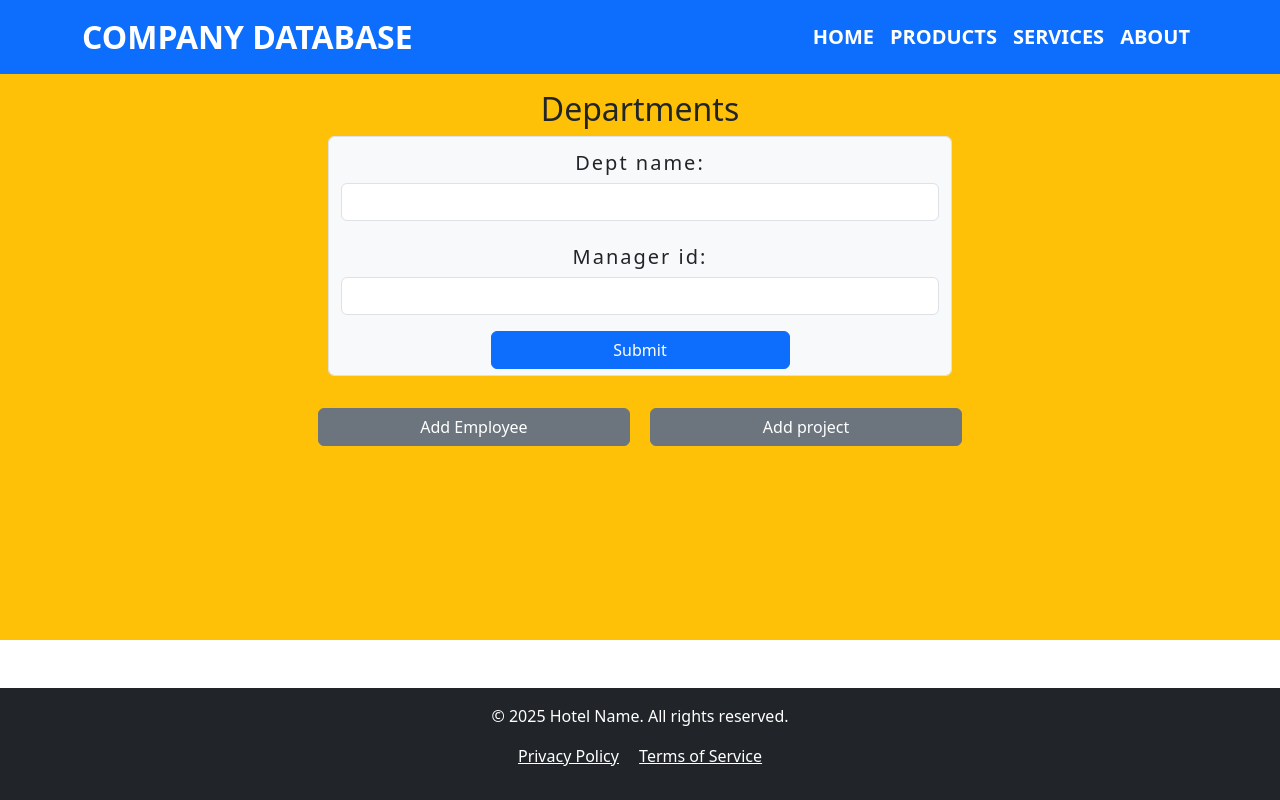
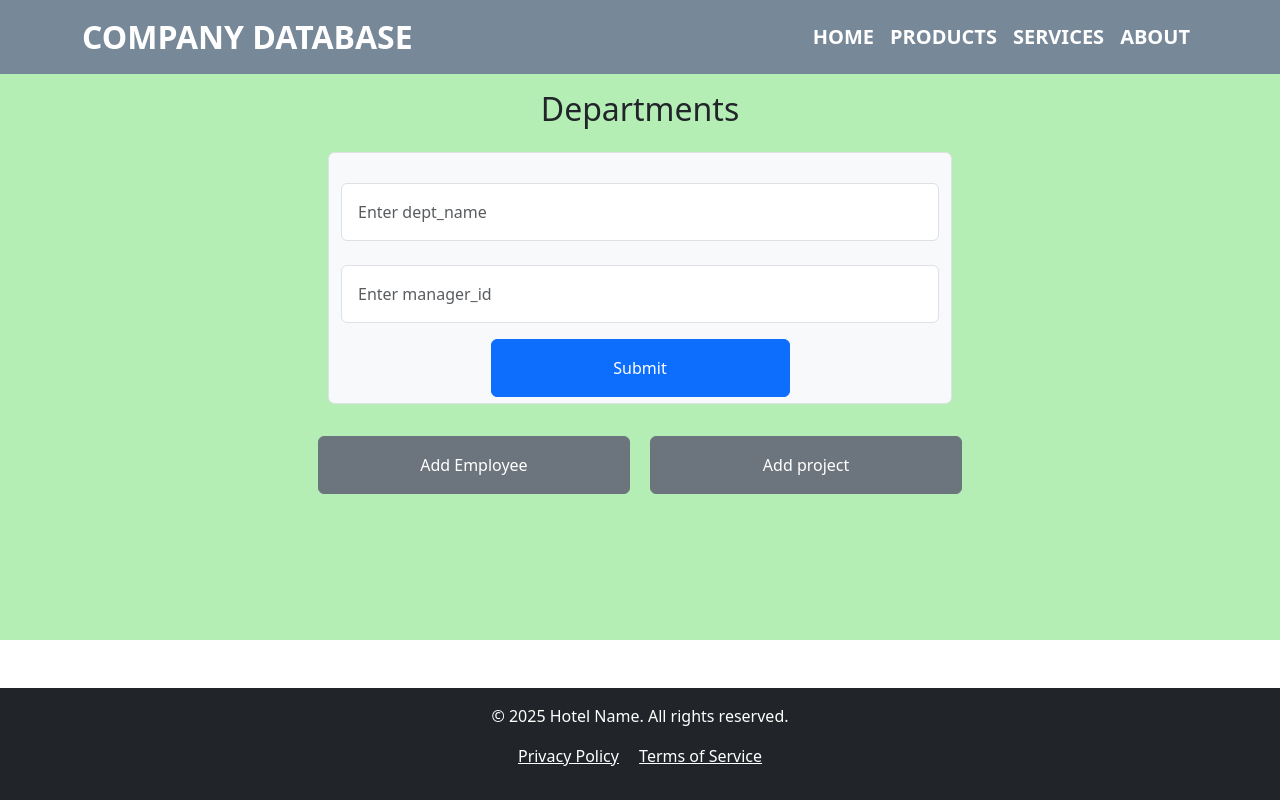
Before and after one commit to Atyya-Elkhamy/django_project2, a Django app: page /page3/ in a window 1280 px wide. Run offline with Django 5.2, Linux system fonts and the light colour scheme; some libraries are stand-ins or nearby versions.

Commit message:
some modifications on layout

```diff
--- a/page3/forms.py
+++ b/page3/forms.py
@@ -6,7 +6,15 @@ class DepForm(forms.ModelForm):
         model = Department
         fields = '__all__'
         widgets = {
-            'dep_id': forms.TextInput(attrs={'class': 'form-control'}),
-            'dept_name': forms.TextInput(attrs={'class': 'form-control'}),
-            'manager_id': forms.TextInput(attrs={'class': 'form-control'}),
+            field: forms.TextInput(attrs={'class': 'form-control p-3 mt-4',"placeholder":f"Enter {field}"})
+            for field in ['dep_id','dept_name','manager_id']
         }
+        labels ={
+            field : ""
+            for field in ['dep_id','dept_name','manager_id']
+        }
+        # widgets = {
+        #     'dep_id': forms.TextInput(attrs={'class': 'form-control'}),
+        #     'dept_name': forms.TextInput(attrs={'class': 'form-control'}),
+        #     'manager_id': forms.TextInput(attrs={'class': 'form-control'}),
+        # }
--- a/project/static/css/base.css
+++ b/project/static/css/base.css
@@ -5,5 +5,8 @@ html, body {
 }
 
 main {
-    flex: 1; /* Pushes the footer to the bottom */
+    flex: 1;
 }
+nav{
+    background-color: lightslategrey !important;
+}
--- a/project/static/css/dept.css
+++ b/project/static/css/dept.css
@@ -1,10 +1,3 @@
-label{
-    margin:5px;
-    font-size:20px;
-    letter-spacing:2px;
+#main{
+    background-color: rgb(181, 238, 181);
 }
-form ul {
-    list-style-type: none;
-    padding: 0;
-    margin: 0;
-}
--- a/project/static/css/project.css
+++ b/project/static/css/project.css
@@ -0,0 +1,3 @@
+#main{
+    background-color: rgb(181, 238, 181);
+}
--- a/project/static/js/project.js
+++ b/project/static/js/project.js
@@ -1,5 +1,5 @@
 window.addEventListener("load",function(){
-    btn = this.document.getElementById("btn");
+    btn = document.getElementById("btn");
     btn.addEventListener("click",function(){
         console.log("Atia");
     })
--- a/static/css/base.css
+++ b/static/css/base.css
@@ -5,5 +5,8 @@ html, body {
 }
 
 main {
-    flex: 1; /* Pushes the footer to the bottom */
+    flex: 1;
 }
+nav{
+    background-color: lightslategrey !important;
+}
--- a/static/css/project.css
+++ b/static/css/project.css
@@ -0,0 +1,3 @@
+#main{
+    background-color: rgb(181, 238, 181);
+}
--- a/static/js/project.js
+++ b/static/js/project.js
@@ -1,5 +1,5 @@
 window.addEventListener("load",function(){
-    btn = this.document.getElementById("btn");
+    btn = document.getElementById("btn");
     btn.addEventListener("click",function(){
         console.log("Atia");
     })
--- a/templates/page1/emps.html
+++ b/templates/page1/emps.html
@@ -6,11 +6,11 @@
 {%endblock css%}
 
 {% block content %}
-    <div class="bg-warning p-3 w-100 text-center">
+    <div class=" p-3 w-100 text-center" id="main">
         <header>
             <h1 class="m-auto w-50">Employee List</h1>
         </header>
-        <form id="form" method="POST" class="form-control w-50 m-auto bg-light" style='border:none'>
+        <form id="form" method="POST" class="form-control w-50 m-auto bg-light mt-4" style='border:none'>
             {% csrf_token %}
             {{form}}
             <button type="submit" class="btn btn-primary w-50 m-3" id="butn">Submit</button>
--- a/templates/page3/departments.html
+++ b/templates/page3/departments.html
@@ -7,17 +7,17 @@
 
 {% block content %}
 
-<div class="w-100 bg-warning p-3 text-center h-100">
+<div class="w-100 p-3 text-center h-100" id="main">
     <h2 class="">Departments</h2>
-    <form method="post" class="form-control w-50 bg-light m-auto">
+    <form method="post" class="form-control w-50 bg-light m-auto mt-4">
         {% csrf_token %}
         {{form.as_p}}
 
-        <button type="submit" class="btn btn-primary w-50 m-auto">Submit</button>
+        <button type="submit" class="btn btn-primary w-50 m-auto p-3">Submit</button>
     </form>
     <div class="mt-4">
-        <a href="{% url 'page1' %}" class="btn btn-secondary w-25 m-2">Add Employee</a>
-        <a href="{% url 'page2' %}" class="btn btn-secondary w-25 m-2">Add project</a>
+        <a href="{% url 'page1' %}" class="btn btn-secondary w-25 m-2 p-3">Add Employee</a>
+        <a href="{% url 'page2' %}" class="btn btn-secondary w-25 m-2 p-3">Add project</a>
     </div>
 </div>
 <script src="{% static "js/dept.js" %}"></script>
--- a/templates/parts/base.html
+++ b/templates/parts/base.html
@@ -19,7 +19,7 @@
 
 </head>
 <body>
-    <nav class="navbar navbar-expand-lg bg-primary ">
+    <nav class="navbar navbar-expand-lg">
         <div class="container">
             <a class="navbar-brand text-white fs-2 text-uppercase" href="#" style="font-weight: bold;">Company DataBase </a>
             <button class="navbar-toggler" data-bs-toggle="collapse" data-bs-target="#list">
```
Also changed, not shown: page1/forms.py (+34 -9 lines), page2/forms.py (+6 -2 lines), project/static/css/emp.css (+2 -7 lines), static/css/dept.css (+2 -9 lines), static/css/emp.css (+2 -7 lines), templates/page2/project.html (+4 -4 lines).
